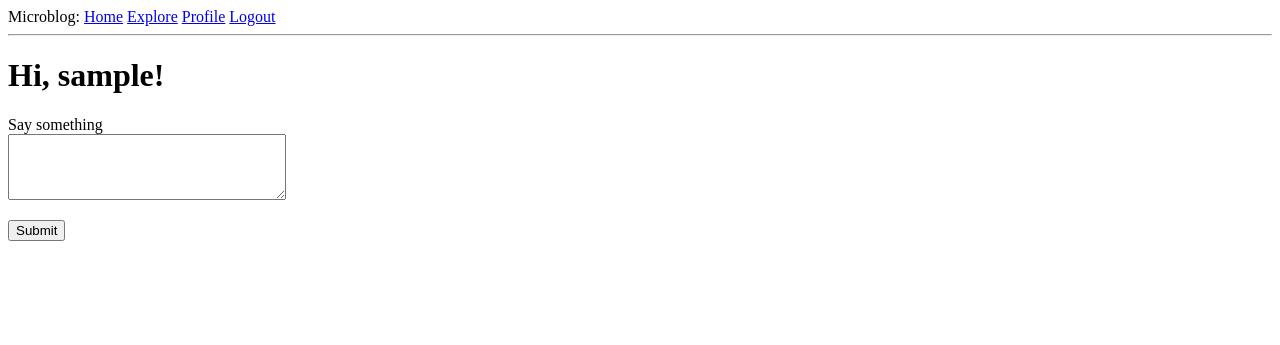
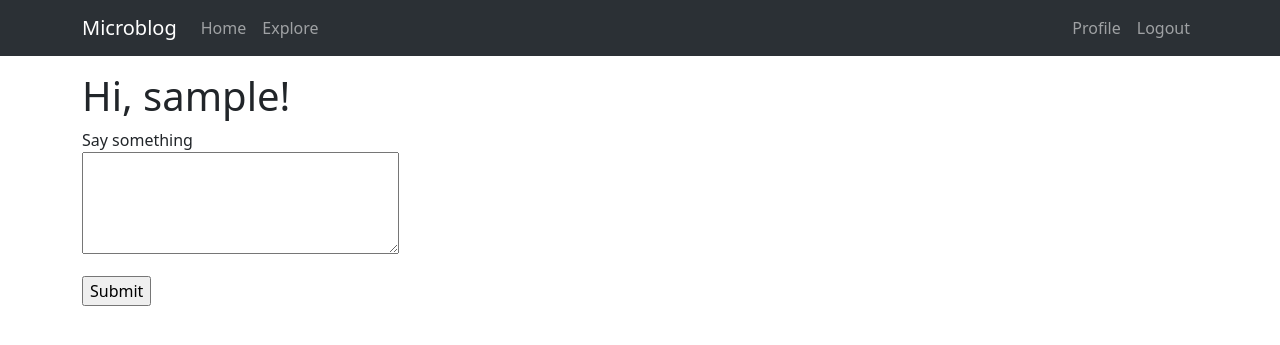
Before and after one commit to Vickouma77/Microblog, a Flask app: page / in a window 1280 px wide. Shown: the top 345 px of the page. Run offline with Flask 3, Linux system fonts and the light colour scheme; the visitor is signed in with stand-in values (Sample User, id 1); data comes from the database, SQL or seed files in the repository; data that the repository does not hold is empty.

Commit message:
base template redesigned

```diff
--- a/app/templates/base.html
+++ b/app/templates/base.html
@@ -1,40 +1,66 @@
-<!DOCTYPE html>
+<!doctype html>
 <html lang="en">
   <head>
-    <meta charset="UTF-8">
-    <meta name="viewport" content="width=device-width, initial-scale=1.0">
-
+    <meta charset="utf-8">
+    <meta name="viewport" content="width=device-width, initial-scale=1">
     {% if title %}
         <title>{{ title }} - Microblog</title>
     {% else %}
-    <title> Welcome to Microblog</title>
+        <title>Welcome to Microblog</title>
     {% endif %}
-
+    <link
+        href="https://cdn.jsdelivr.net/npm/bootstrap@5.3.2/dist/css/bootstrap.min.css"
+        rel="stylesheet"
+        integrity="sha384-T3c6CoIi6uLrA9TneNEoa7RxnatzjcDSCmG1MXxSR1GAsXEV/Dwwykc2MPK8M2HN"
+        crossorigin="anonymous">
   </head>
   <body>
-    <div>
-        Microblog:
-        <a href="{{ url_for('index') }}">Home</a>
-        <a href="{{ url_for('explore') }}">Explore</a>
+    <nav class="navbar navbar-expand-lg bg-body-tertiary" data-bs-theme="dark">
+      <div class="container">
+        <a class="navbar-brand" href="{{ url_for('index') }}">Microblog</a>
+        <button class="navbar-toggler" type="button" data-bs-toggle="collapse" data-bs-target="#navbarSupportedContent" aria-controls="navbarSupportedContent" aria-expanded="false" aria-label="Toggle navigation">
+          <span class="navbar-toggler-icon"></span>
+        </button>
+        <div class="collapse navbar-collapse" id="navbarSupportedContent">
+          <ul class="navbar-nav me-auto mb-2 mb-lg-0">
+            <li class="nav-item">
+              <a class="nav-link" aria-current="page" href="{{ url_for('index') }}">Home</a>
+            </li>
+            <li class="nav-item">
+              <a class="nav-link" aria-current="page" href="{{ url_for('explore') }}">Explore</a>
+            </li>
+          </ul>
+          <ul class="navbar-nav mb-2 mb-lg-0">
             {% if current_user.is_anonymous %}
-        <a href="{{ url_for('login') }}">Login</a>
+            <li class="nav-item">
+              <a class="nav-link" aria-current="page" href="{{ url_for('login') }}">Login</a>
+            </li>
             {% else %}
-        <a href="{{ url_for('user', username=current_user.username) }}">Profile</a>
-        <a href="{{ url_for('logout') }}">Logout</a>
+            <li class="nav-item">
+              <a class="nav-link" aria-current="page" href="{{ url_for('user', username=current_user.username) }}">Profile</a>
+            </li>
+            <li class="nav-item">
+              <a class="nav-link" aria-current="page" href="{{ url_for('logout') }}">Logout</a>
+            </li>
             {% endif %}
+          </ul>
         </div>
-    <hr>
+      </div>
+    </nav>
+    <div class="container mt-3">
       {% with messages = get_flashed_messages() %}
       {% if messages %}
-    <ul>
         {% for message in messages %}
-        <li>
-            {{ message }}
-        </li>
+        <div class="alert alert-info" role="alert">{{ message }}</div>
         {% endfor %}
-    </ul>
       {% endif %}
       {% endwith %}
       {% block content %}{% endblock %}
+    </div>
+    <script
+        src="https://cdn.jsdelivr.net/npm/bootstrap@5.3.2/dist/js/bootstrap.bundle.min.js"
+        integrity="sha384-C6RzsynM9kWDrMNeT87bh95OGNyZPhcTNXj1NW7RuBCsyN/o0jlpcV8Qyq46cDfL"
+        crossorigin="anonymous">
+    </script>
   </body>
 </html>
```
Lines whose indentation alone changed are shown as unchanged.
